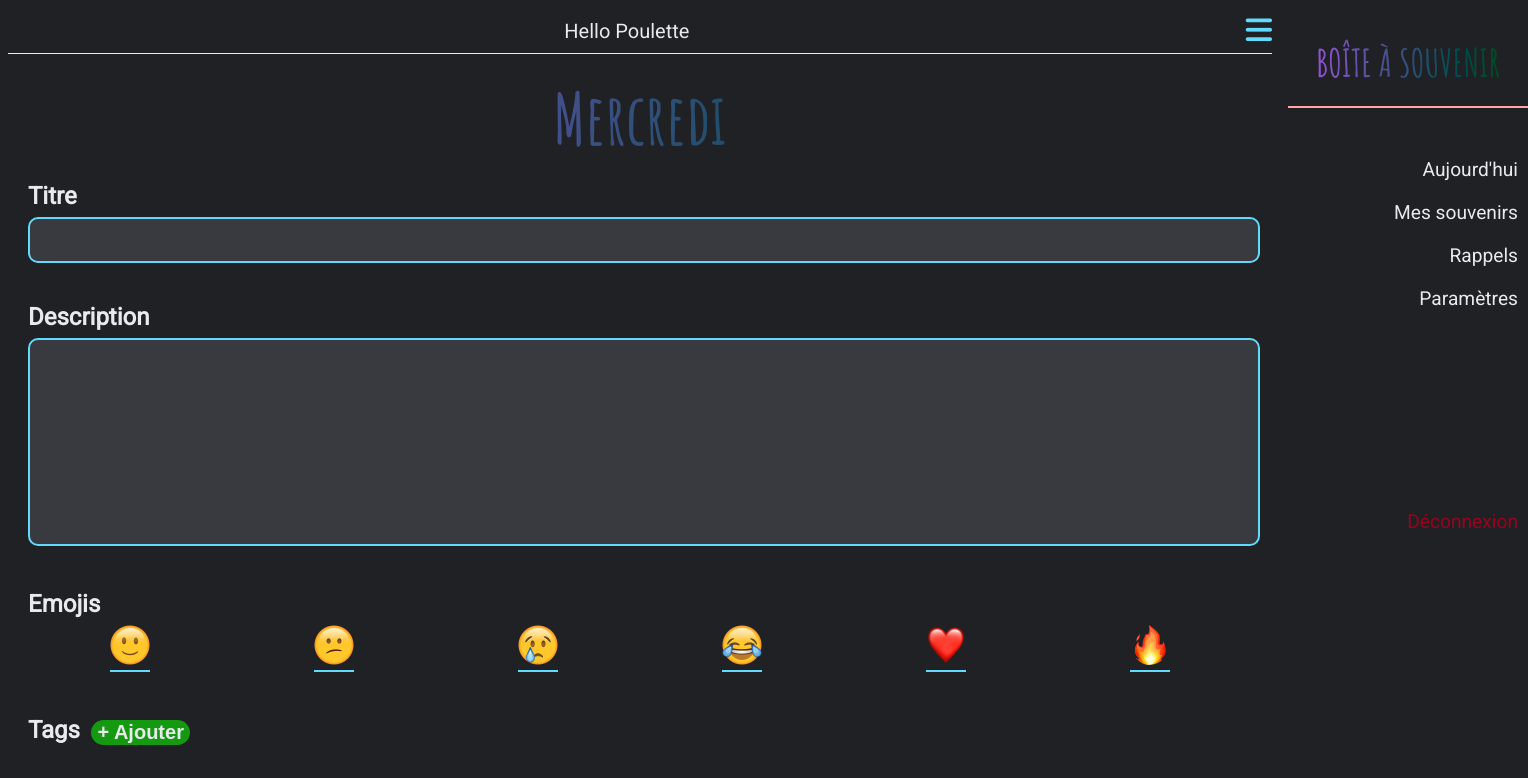
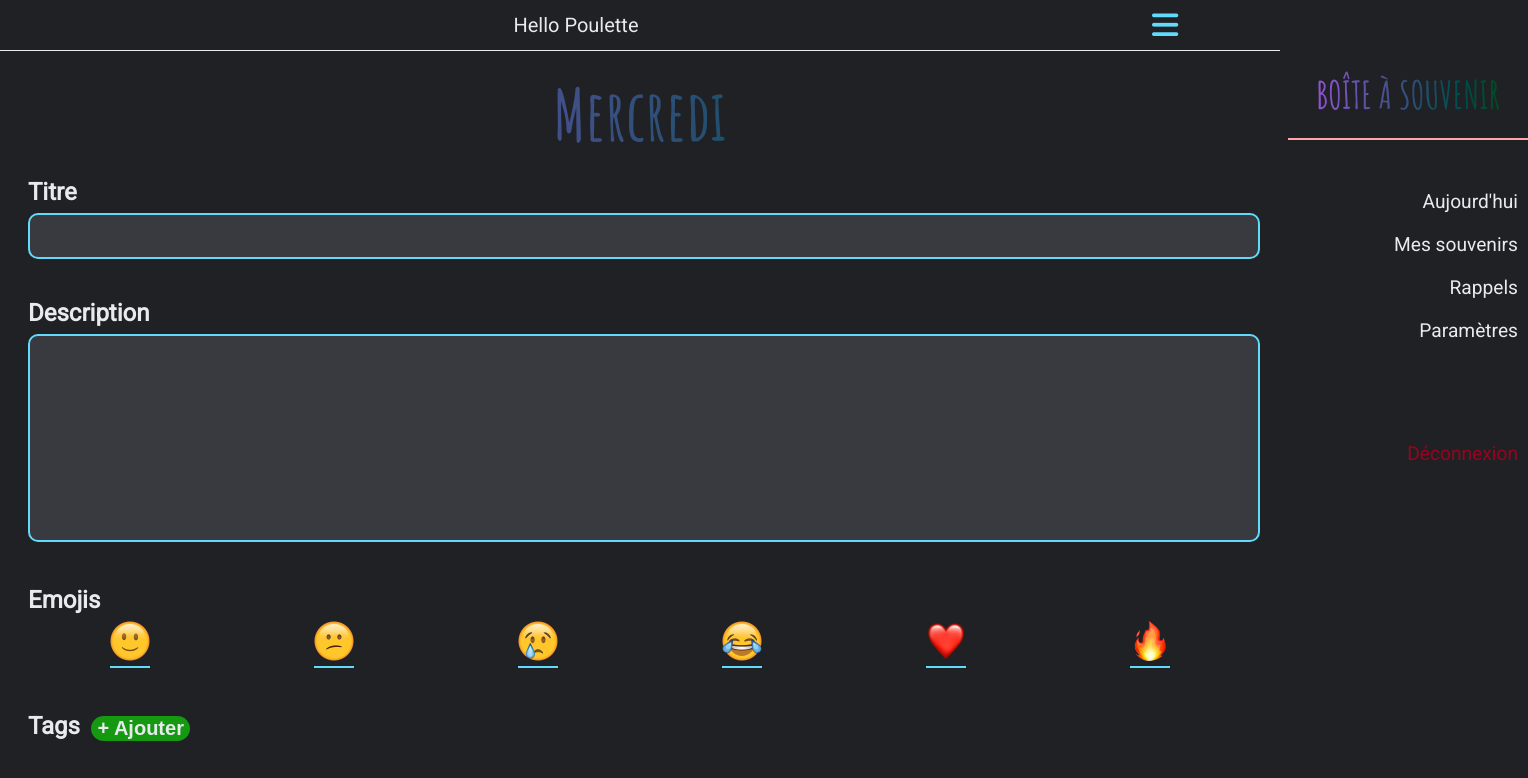
Before and after one commit to Salim-camara/box-memory, a React (Create React App) app in the folder front-end/: page /accueil in a window 1280 px wide. Shown: the top 778 px of the page, 1528 px wide, since content can reach past the window. Built offline with nearby package versions, Linux system fonts and the light colour scheme.

Commit message:
Fin du visuel de la page d'accueil

```diff
--- a/front-end/public/index.html
+++ b/front-end/public/index.html
@@ -10,11 +10,6 @@
       content="Web site created using create-react-app"
     />
     <link rel="apple-touch-icon" href="%PUBLIC_URL%/logo192.png" />
-    <!--
-      manifest.json provides metadata used when your web app is installed on a
-      user's mobile device or desktop. See https://developers.google.com/web/fundamentals/web-app-manifest/
-    -->
-    <link rel="manifest" href="%PUBLIC_URL%/manifest.json" />
 
     <!-- fontawsome -->
     <script src="https://kit.fontawesome.com/59156f5274.js" crossorigin="anonymous"></script>
@@ -22,7 +17,6 @@
     <title>Boîte à souvenir</title>
   </head>
   <body>
-    <noscript>You need to enable JavaScript to run this app.</noscript>
     <div id="root"></div>
   </body>
 </html>
--- a/front-end/src/HOME/Pages/accueil.js
+++ b/front-end/src/HOME/Pages/accueil.js
@@ -19,15 +19,20 @@ const Accueil = () => {
     const handleSide = () => {
         const sidebar = document.querySelector('.sidebar_accueil');
         const content = document.querySelector('.accueil__container');
-        console.log(sidebar);
-        sidebar.classList.add('activebar');
-        content.classList.add('content--active');
+        const burger = document.querySelector('.burger-icon');
+
+        sidebar.classList.toggle('activebar');
+        burger.classList.toggle('burger-active');
+        content.classList.toggle('content--active');
     }
 
     const handleContent = () => {
         const sidebar = document.querySelector('.sidebar_accueil');
         const content = document.querySelector('.accueil__container');
+        const burger = document.querySelector('.burger-icon');
+
         sidebar.classList.remove('activebar');
+        burger.classList.remove('burger-active');
         content.classList.remove('content--active');
     }
 
@@ -45,7 +50,7 @@ const Accueil = () => {
                     Hello Poulette
                     {/* <span className="contenttext">Hello Poulette</span> */}
                 </div>
-                <div className="accueil__top--side" onClick={ handleSide }> <i class="fas fa-bars"></i> </div>
+                <div className="accueil__top--side" onClick={ handleSide }> <i class="fas fa-bars burger-icon"></i> </div>
             </div>
 
             <div className="accueil__container" onClick={ handleContent }>
--- a/front-end/src/STYLES/HOME/Components/sidebar.scss
+++ b/front-end/src/STYLES/HOME/Components/sidebar.scss
@@ -33,6 +33,6 @@
 }
 
 .deconnec {
-    margin-top: 200px;
+    margin-top: 100px;
     color: $red;
 }
--- a/front-end/src/STYLES/HOME/Pages/accueil.scss
+++ b/front-end/src/STYLES/HOME/Pages/accueil.scss
@@ -3,13 +3,20 @@
 
 
     &__top {
+        position: fixed;
+        top: 0;
+        left: 0;
         @include dsf(flex-start, center);
+        width: 100%;
+        height: 40px;
+        z-index: 4;
+        background-color: $bgc;
         padding: 5px 0 5px 0;
         border-bottom: 1px solid $primary-color;
         font-size: 20px;
 
         &--text {
-            width: 100%;
+            width: 90%;
             text-align: center;
         }
 
@@ -21,6 +28,10 @@
     }
 }
 
+.burger-icon {
+    margin-right: 20px;
+}
+
 .contenttext {
     background-color: coral;
 }
@@ -28,7 +39,7 @@
 .day {
     width: 100%;
     text-align: center;
-    margin: 20px 0 20px 0;
+    margin: 70px 0 20px 0;
     font-family: $title-font;
     font-size: 70px;
 
@@ -133,14 +144,23 @@
 
 .sidebar_accueil {
 
-    position: absolute;
+    position: fixed;
+    top: 40px;
     right: -31vh;
     transition: 0.5s ease;
     z-index: 4;
 }
 
+.burger-icon {
+    transition: 0.5s ease;
+}
+.burger-active {
+    transform: rotate(-90deg);
+}
+
 .activebar {
     right: 0;
+    box-shadow: darken($primary-color, 65%) 0px 7px 50px 0px;
 }
 
 .accueil__content {
@@ -152,3 +172,6 @@
     opacity: 0.3;
     filter: blur(1px);
 }
+
+body {
+}
```
